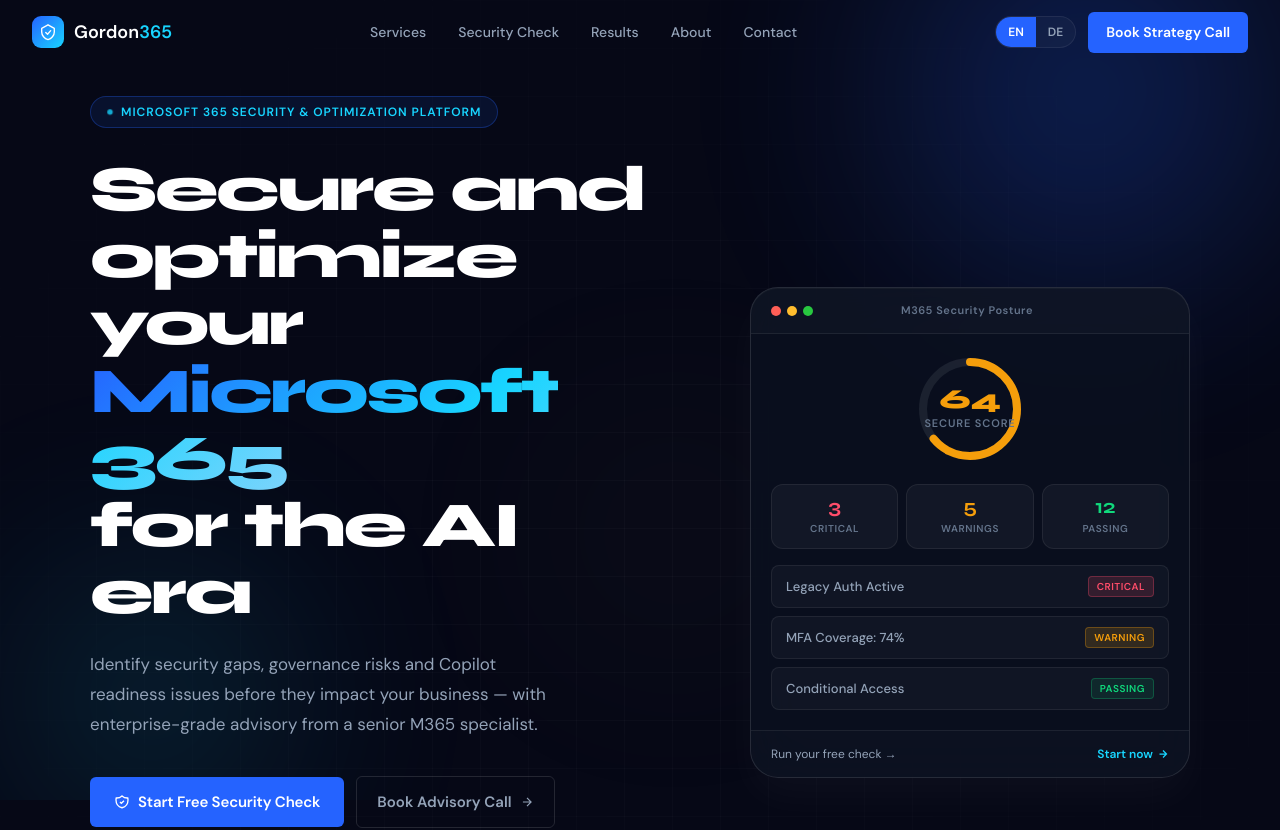
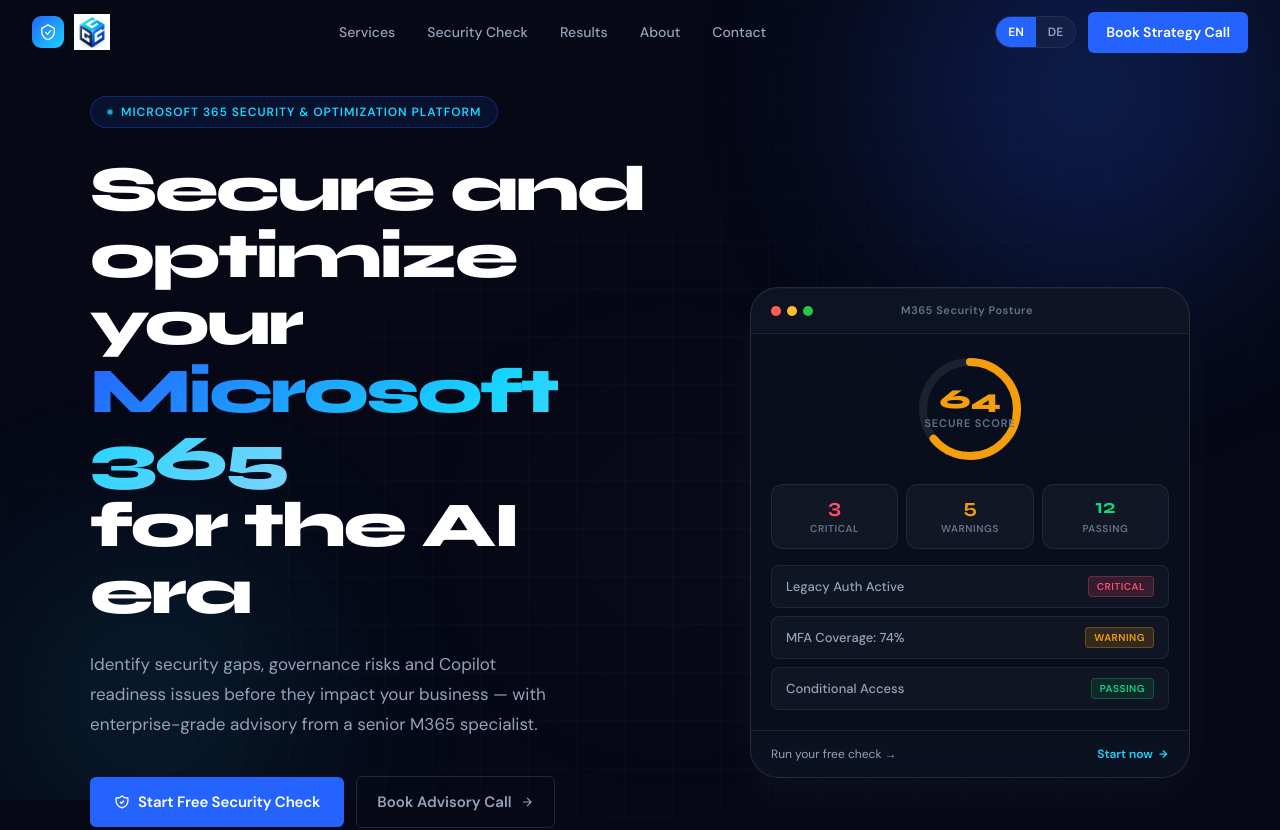
Before and after one commit to gordongraff81-tech/gordon365, a Next.js app: page /en in a window 1280 px wide. Shown: the top 830 px of the page. Built offline with nearby package versions, Linux system fonts and the light colour scheme.

Commit message:
Add logo to navigation

```diff
--- a/src/components/ui/Nav.tsx
+++ b/src/components/ui/Nav.tsx
@@ -31,7 +31,7 @@
             <path d="M7.5 10.5L9.5 12.5L13 8.5" stroke="white" strokeWidth="1.5" strokeLinecap="round" strokeLinejoin="round"/>
           </svg>
         </div>
-        <span>Gordon<span style={{ color:"#18D5FF" }}>365</span></span>
+        <img src="/logo.png" alt="Gordon365" style={{ height: "36px", width: "auto" }} />
       </a>
       <div style={{ display:"flex", alignItems:"center", gap:"2rem" }}>
         {navLinks.map((link) => (
```
